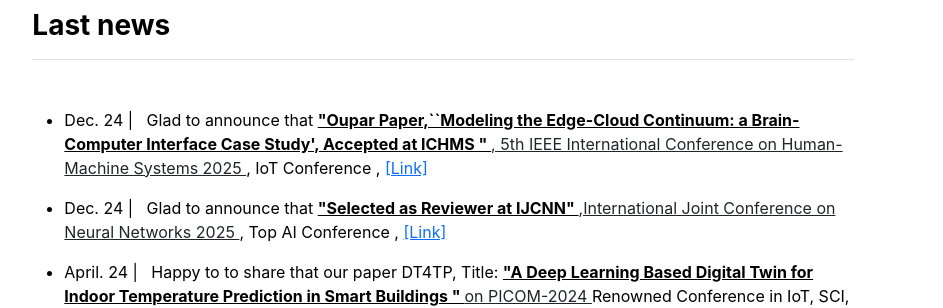
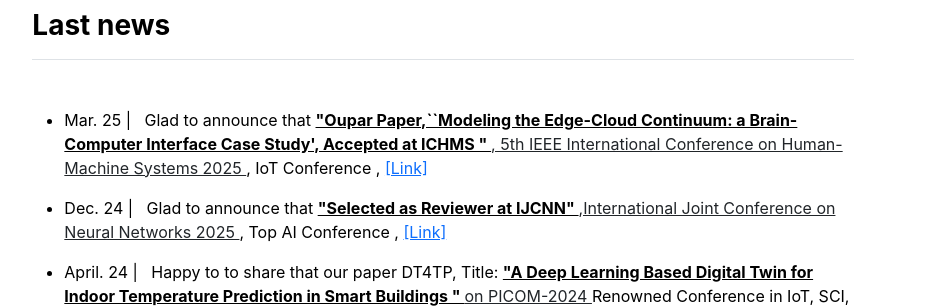
Before and after one commit to babulcseian/babulcseian.github.io, a Jekyll site: the page built from index.md, in a window 1280 px wide and 900 px high, scrolled down 1215 px. Shown: the part 150-458 px from the top of the window, without its empty margins (197-1140 px from the left). Built offline with Jekyll 4.4.1, drawn with Linux system fonts in a browser that asks for light colours; a style sheet for code colours, icons or effects is not loaded.

Commit message:
Update news.yml

```diff
--- a/_data/news.yml
+++ b/_data/news.yml
@@ -1,4 +1,4 @@
-- {message: 'Dec. 24 | &nbsp; Glad to announce that <u><b> "Oupar Paper,``Modeling the Edge-Cloud Continuum: a Brain-Computer Interface Case Study'', Accepted at ICHMS " </b></u> <a class="other" href="https://ieee-ichms.org/2025/index.html"> , 5th IEEE International Conference on Human-Machine Systems 2025 </a>, IoT Conference </a>, <a class="Conf. Link" href="https://ieee-ichms.org/2025/index.html">[Link]</a>', last: '1'}
+- {message: 'Mar. 25 | &nbsp; Glad to announce that <u><b> "Oupar Paper,``Modeling the Edge-Cloud Continuum: a Brain-Computer Interface Case Study'', Accepted at ICHMS " </b></u> <a class="other" href="https://ieee-ichms.org/2025/index.html"> , 5th IEEE International Conference on Human-Machine Systems 2025 </a>, IoT Conference </a>, <a class="Conf. Link" href="https://ieee-ichms.org/2025/index.html">[Link]</a>', last: '1'}
 
 - {message: 'Dec. 24 | &nbsp; Glad to announce that <u><b> "Selected as Reviewer at IJCNN" </b></u> <a class="other" href="https://ijcnn.org/"> ,International Joint Conference on Neural Networks 2025 </a>, Top AI Conference </a>, <a class="Conf. Link" href="https://ijcnn.org/">[Link]</a>', last: '1'}
 - {message: 'April. 24 | &nbsp; Happy to to share that our paper DT4TP, Title: <u><b> "A Deep Learning Based Digital Twin for Indoor Temperature Prediction in Smart Buildings " </b></u> <a class="other" href="https://ieeexplore.ieee.org/abstract/document/10795414"> on PICOM-2024 </a> Renowned Conference in IoT, SCI</a>, <a class="other"https://ieeexplore.ieee.org/abstract/document/10795414">Paper Link</a>! <a class="paper" href="https://ieeexplore.ieee.org/abstract/document/10795414">[Paper Acceptance]</a>, <a class="paper" href="https://ieeexplore.ieee.org/abstract/document/10795414">[Paper Link]</a>', last: '1'}
```
